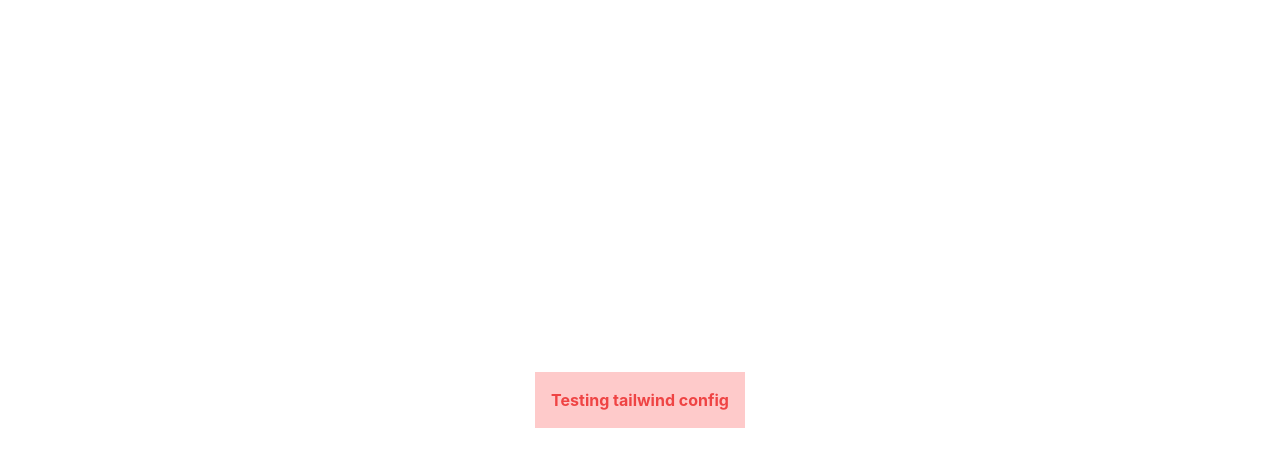
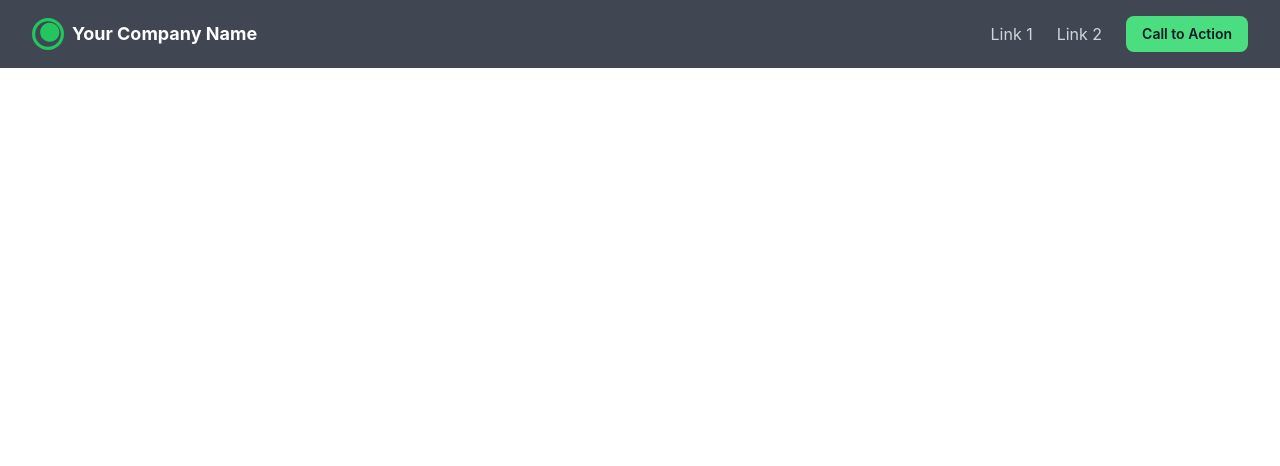
Before and after one commit to vanheaven-ui/landing-page-template, a Next.js app: page / in a window 1280 px wide. Shown: the top 466 px of the page. Built offline with nearby package versions, Linux system fonts and the light colour scheme.

Commit message:
feat(components): add Header component to landing page

```diff
--- /dev/null
+++ b/src/app/components/Header.tsx
@@ -0,0 +1,49 @@
+import React from "react";
+
+// Header props defined here in case the header receives props like current user or something
+interface HeaderProps {}
+
+const Header: React.FC<HeaderProps> = () => {
+  return (
+    <header className="fixed top-0 left-0 right-0 z-50 py-4 px-4 sm:px-8 bg-gray-900/80 backdrop-blur-sm">
+      <nav className="flex items-center justify-between max-w-7xl mx-auto">
+        <a href="/" className="flex items-center space-x-2">
+          {/* To be replaced with actual logo, SVG or icon */}
+          <svg
+            className="w-8 h-8 text-green-500"
+            fill="currentColor"
+            viewBox="0 0 20 20"
+          >
+            <path
+              d="M10 2a8 8 0 100 16 8 8 0 000-16zM5.9 5.9a6 6 0 118.2 8.2 6 6 0 01-8.2-8.2zM10 0a10 10 0 100 20 10 10 0 000-20z"
+              clipRule="evenodd"
+              fillRule="evenodd"
+            ></path>
+          </svg>
+          <span className="text-white text-lg font-bold font-inter">
+            Your Company Name
+          </span>
+        </a>
+        <div className="flex items-center space-x-6">
+          <a
+            href="#"
+            className="hidden md:inline-block text-gray-300 hover:text-green-500 transition-colors duration-200"
+          >
+            Link 1
+          </a>
+          <a
+            href="#"
+            className="hidden md:inline-block text-gray-300 hover:text-green-500 transition-colors duration-200"
+          >
+            Link 2
+          </a>
+          <button className="px-4 py-2 text-sm font-semibold text-gray-900 bg-green-400 rounded-lg hover:bg-green-500 transition-colors duration-200">
+            Call to Action
+          </button>
+        </div>
+      </nav>
+    </header>
+  );
+};
+
+export default Header;
--- a/src/app/page.tsx
+++ b/src/app/page.tsx
@@ -1,9 +1,19 @@
-export default function Home() {
+import React from "react";
+import Header from "./components/Header";
+
+const LandingPage: React.FC = () => {
   return (
-    <div className="flex flex-col justify-center items-center gap-5 min-h-screen">
-      <h1 className="text-red-500 font-bold bg-red-200 p-4">
-        Testing tailwind config
-      </h1>
+    <div className="bg-gray-950 font-inter antialiased">
+      <Header />
+      <main>
+        {/* <Hero /> */}
+        {/* <Features /> */}
+        {/* <Testimonials /> */}
+        {/* <BlogSection /> */}
+      </main>
+      {/* <Footer /> */}
     </div>
   );
-}
+};
+
+export default LandingPage;
```
